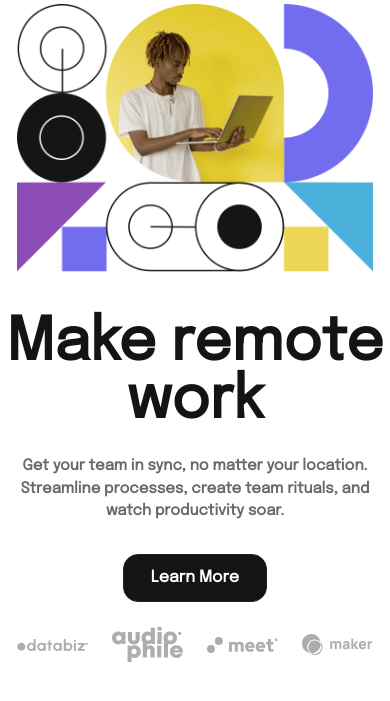
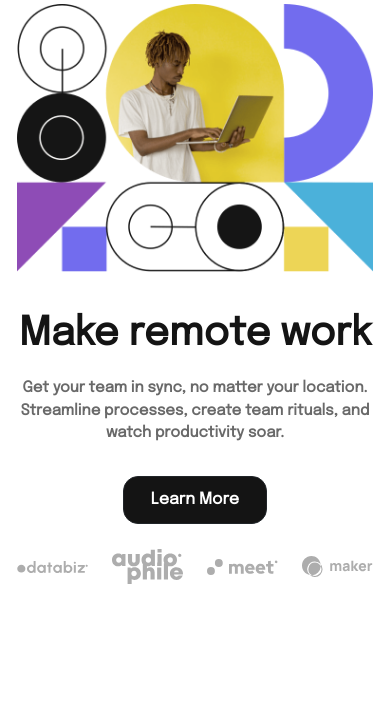
Before and after one commit to r00kieAd/intro-section, a plain HTML site: page index.html in a window 390 px wide. Shown: the part 73-774 px from the top of the page. Drawn offline with nearby package versions, Linux system fonts and the light colour scheme.

Commit message:
changed h1 font size for screens below 1000px

```diff
--- a/style.css
+++ b/style.css
@@ -273,7 +273,7 @@
     }
 
     #heading h1 {
-        font-size: 15vmin !important;
+        font-size: 10vmin !important;
     }
 
     #clients {
```
